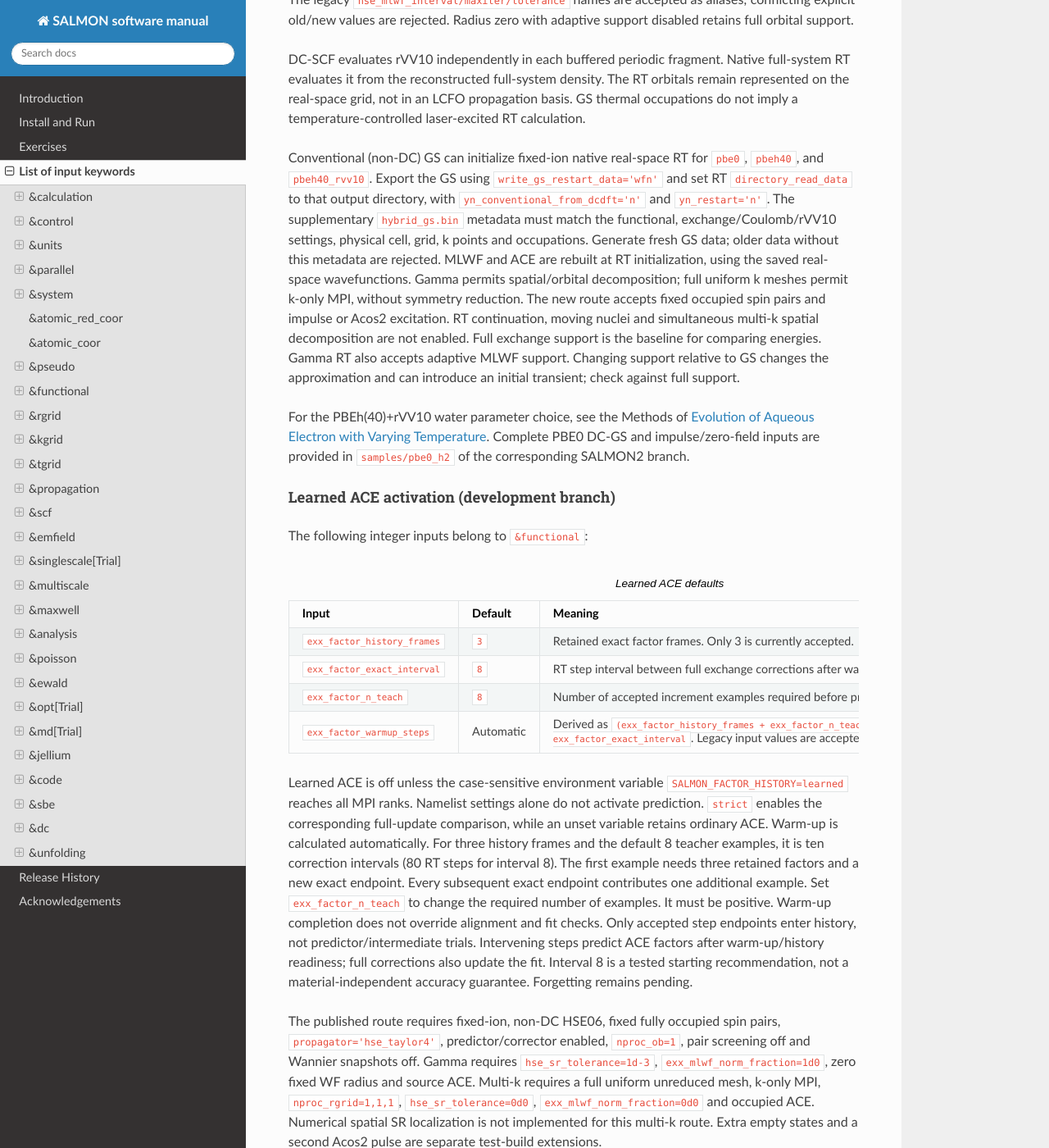
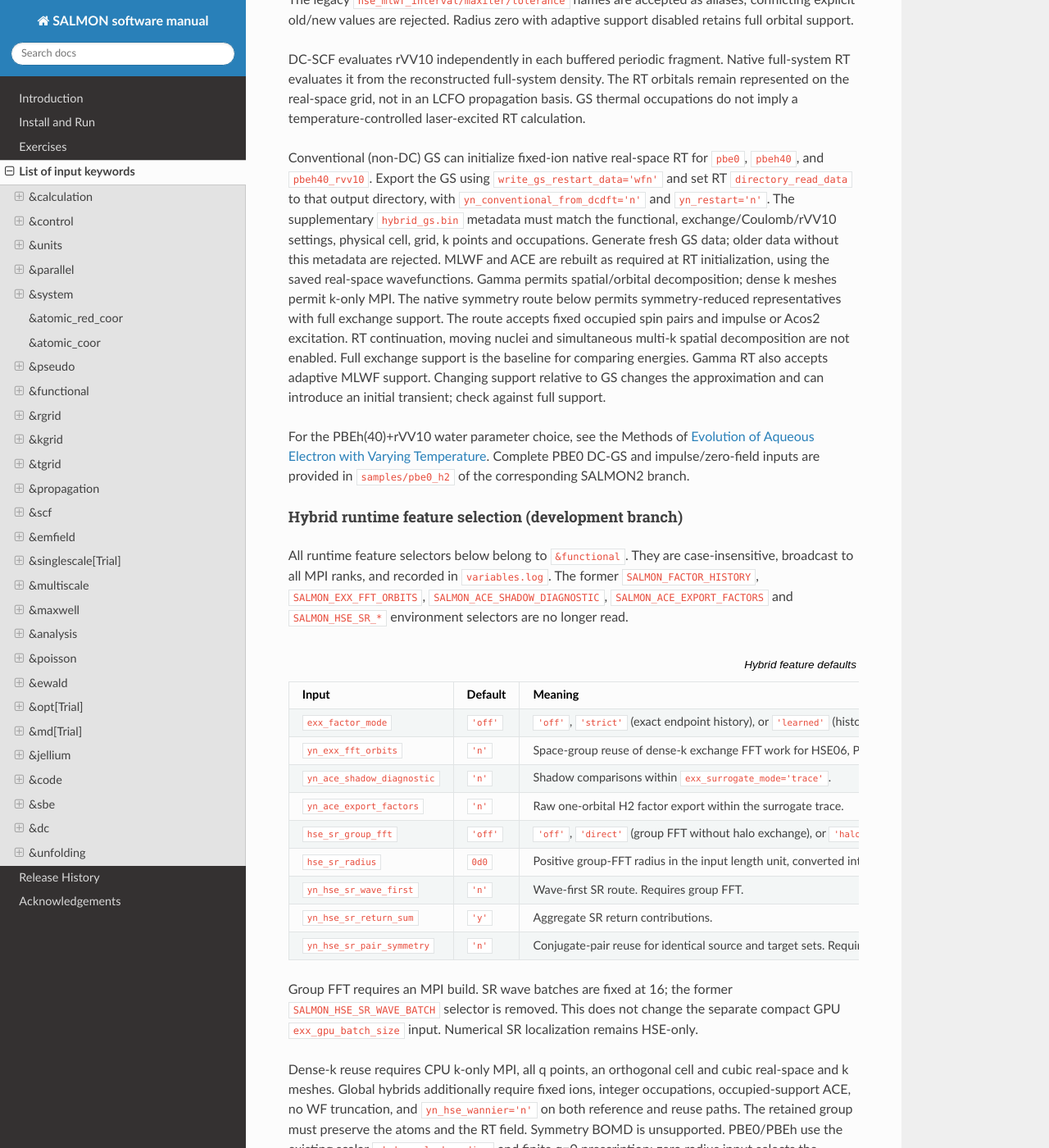
Before and after one commit to SALMON-TDDFT/SALMON-DOCS, a Sphinx documentation site: the page built from source/input_keyword_list.rst, in a window 1280 px wide and 1400 px high, scrolled down 17368 px. Shown: the whole window at 82% size. Built offline with Sphinx 7.4.7 and the Read the Docs theme 3.1.0, drawn with Linux system fonts in a browser that asks for light colours; formulas are drawn with MathJax 3; some of the changed text lies outside the part shown.

Commit message:
Document hybrid namelist controls and automatic PBE pre-SCF

```diff
--- a/source/input_keyword_list.rst
+++ b/source/input_keyword_list.rst
@@ -845,8 +845,10 @@
      - Whether to localize within DC fragments. The default uses full-support
        canonical exchange within each buffered periodic fragment.
    * - ``exx_pre_scf_threshold``
-     - ``0d0``
-     - Positive values enable PBE warm-up before switching to the selected hybrid.
+     - Automatic
+     - Omission selects ``1d-4`` for supported fresh static hybrid GS and zero
+       otherwise. Explicit zero disables PBE initialization. A positive value
+       is a threshold in the selected density residual, not the final accuracy.
    * - ``exx_pre_scf_steps``
      - ``3``
      - Required consecutive qualifying warm-up iterations.
@@ -917,9 +919,10 @@
 The supplementary ``hybrid_gs.bin`` metadata must match the functional,
 exchange/Coulomb/rVV10 settings, physical cell, grid, k points and occupations.
 Generate fresh GS data; older data without this metadata are rejected.
-MLWF and ACE are rebuilt at RT initialization, using the saved real-space
-wavefunctions. Gamma permits spatial/orbital decomposition; full uniform
-k meshes permit k-only MPI, without symmetry reduction. The new route accepts
+MLWF and ACE are rebuilt as required at RT initialization, using the saved
+real-space wavefunctions. Gamma permits spatial/orbital decomposition; dense
+k meshes permit k-only MPI. The native symmetry route below permits
+symmetry-reduced representatives with full exchange support. The route accepts
 fixed occupied spin pairs and impulse or Acos2 excitation. RT continuation,
 moving nuclei and simultaneous multi-k spatial decomposition are not enabled.
 Full exchange support is the baseline for comparing energies. Gamma RT also
@@ -931,6 +934,84 @@
 <https://chemrxiv.org/engage/api-gateway/chemrxiv/assets/orp/resource/item/62ab9df7f5524a36fb1528e8/original/evolution-of-aqueous-electron-with-varying-temperature.pdf>`_.
 Complete PBE0 DC-GS and impulse/zero-field inputs are provided in
 ``samples/pbe0_h2`` of the corresponding SALMON2 branch.
+
+
+Hybrid runtime feature selection (development branch)
+~~~~~~~~~~~~~~~~~~~~~~~~~~~~~~~~~~~~~~~~~~~~~~~~~~~~~
+
+All runtime feature selectors below belong to ``&functional``. They are
+case-insensitive, broadcast to all MPI ranks, and recorded in ``variables.log``.
+The former ``SALMON_FACTOR_HISTORY``, ``SALMON_EXX_FFT_ORBITS``,
+``SALMON_ACE_SHADOW_DIAGNOSTIC``, ``SALMON_ACE_EXPORT_FACTORS`` and
+``SALMON_HSE_SR_*`` environment selectors are no longer read.
+
+.. list-table:: Hybrid feature defaults
+   :header-rows: 1
+   :widths: 35 15 50
+
+   * - Input
+     - Default
+     - Meaning
+   * - ``exx_factor_mode``
+     - ``'off'``
+     - ``'off'``, ``'strict'`` (exact endpoint history), or ``'learned'``
+       (history-based prediction). Prediction remains HSE06-only.
+   * - ``yn_exx_fft_orbits``
+     - ``'n'``
+     - Space-group reuse of dense-k exchange FFT work for HSE06, PBE0,
+       PBEh40 or PBEh40+rVV10. Reference and reuse paths retain the same symmetry.
+   * - ``yn_ace_shadow_diagnostic``
+     - ``'n'``
+     - Shadow comparisons within ``exx_surrogate_mode='trace'``.
+   * - ``yn_ace_export_factors``
+     - ``'n'``
+     - Raw one-orbital H2 factor export within the surrogate trace.
+   * - ``hse_sr_group_fft``
+     - ``'off'``
+     - ``'off'``, ``'direct'`` (group FFT without halo exchange), or ``'halo'``.
+   * - ``hse_sr_radius``
+     - ``0d0``
+     - Positive group-FFT radius in the input length unit, converted internally
+       to bohr. Requires group FFT and positive ``hse_sr_tolerance``.
+   * - ``yn_hse_sr_wave_first``
+     - ``'n'``
+     - Wave-first SR route. Requires group FFT.
+   * - ``yn_hse_sr_return_sum``
+     - ``'y'``
+     - Aggregate SR return contributions.
+   * - ``yn_hse_sr_pair_symmetry``
+     - ``'n'``
+     - Conjugate-pair reuse for identical source and target sets. Requires
+       wave-first and aggregated return.
+
+Group FFT requires an MPI build. SR wave batches are fixed at 16; the former
+``SALMON_HSE_SR_WAVE_BATCH`` selector is removed. This does not change the
+separate compact GPU ``exx_gpu_batch_size`` input. Numerical SR localization
+remains HSE-only.
+
+Dense-k reuse requires CPU k-only MPI, all q points, an orthogonal cell and
+cubic real-space and k meshes. Global hybrids additionally require fixed ions,
+integer occupations, occupied-support ACE, no WF truncation, and
+``yn_hse_wannier='n'`` on both reference and reuse paths. The retained group
+must preserve the atoms and the RT field. Symmetry BOMD is unsupported.
+PBE0/PBEh use the existing scalar ``pbeh_coulomb_radius`` and finite q=0
+prescription; zero radius input selects the existing automatic radius. No
+additional real-space cutoff approximation is introduced by FFT reuse.
+
+For supported fresh static hybrid GS, omitted ``exx_pre_scf_threshold`` selects
+``1d-4``. Three consecutive selected-density residuals below it trigger the
+requested hybrid, resetting mixing history. The final ``threshold`` still
+controls hybrid convergence, and ``nscf`` counts both stages. Explicit
+``exx_pre_scf_threshold=0`` requests direct hybrid SCF. The automatic value is
+zero for nonhybrids, RT/restart, MD/optimization, unsupported density
+mixing/convergence, checkpoint/shutdown and diagnostic modes, and DC without
+positive temperature. Explicit positive incompatible inputs remain errors.
+
+DC-LCFO cache memory has no fixed budget or capacity input. Required bytes are
+retained internally without routine capacity output. The former
+``SALMON_LCFO_CACHE_MIB`` limit is removed. Allocation and I/O failures are
+still reported. The cache only reconstructs the initial real-space orbitals;
+RT does not evolve in a fixed LCFO subspace.
 
 
 Learned ACE activation (development branch)
@@ -959,10 +1040,10 @@
      - Derived as ``(exx_factor_history_frames + exx_factor_n_teach - 1) * exx_factor_exact_interval``.
        Legacy input values are accepted but overwritten by this calculation.
 
-Learned ACE is off unless the case-sensitive environment variable
-``SALMON_FACTOR_HISTORY=learned`` reaches all MPI ranks. Namelist settings
-alone do not activate prediction. ``strict`` enables the corresponding
-full-update comparison, while an unset variable retains ordinary ACE.
+Learned ACE is disabled by ``exx_factor_mode='off'`` (default). Set
+``exx_factor_mode='learned'`` to predict factors, or ``'strict'`` to collect
+exact endpoint history without prediction. Environment variables do not
+activate prediction.
 Warm-up is calculated automatically. For three history frames and the default
 8 teacher examples, it is ten correction intervals (80 RT steps for interval 8).
 The first example needs three retained factors and a new exact endpoint.
@@ -976,9 +1057,10 @@
 
 The published route requires fixed-ion, non-DC HSE06, fixed fully occupied
 spin pairs, ``propagator='hse_taylor4'``, predictor/corrector enabled,
-``nproc_ob=1``, pair screening off and Wannier snapshots off. Gamma requires
-``hse_sr_tolerance=1d-3``, ``exx_mlwf_norm_fraction=1d0``, zero fixed WF radius
-and source ACE. Multi-k requires a full uniform unreduced mesh, k-only MPI,
+pair screening off and Wannier snapshots off. Orbital-distributed history
+requires ScaLAPACK. Gamma requires ``exx_mlwf_norm_fraction=1d0``, zero fixed
+WF radius and source ACE with compatible SR settings. Multi-k permits a full
+uniform mesh or symmetry-reduced representatives with all q points, k-only MPI,
 ``nproc_rgrid=1,1,1``, ``hse_sr_tolerance=0d0``,
 ``exx_mlwf_norm_fraction=0d0`` and occupied ACE. Numerical spatial SR
 localization is not implemented for this multi-k route. Extra empty states
@@ -988,6 +1070,7 @@
 
    &functional
      xc='hse06'
+     exx_factor_mode='learned'
      exx_factor_history_frames=3
      exx_factor_exact_interval=8
      exx_factor_n_teach=8
@@ -1003,9 +1086,8 @@
      yn_predictor_corrector='y'
    /
 
-Launch with the environment variable exported to every rank::
-
-   export SALMON_FACTOR_HISTORY=learned
+Launch using the namelist configuration above::
+
    mpiexec -n 8 /path/to/salmon < inputfile > output.log
 
 Inspect ``variables.log`` and ``FACTOR_HISTORY learned/step/predicted`` output.
@@ -1049,10 +1131,9 @@
      - ``'cpu'``
      - CPU SR implementation.
 
-Use the Gamma example without factor inputs and with SALMON_FACTOR_HISTORY
-unset for ordinary ACE plus SR. Fraction 1 and radius 0 preserve full WF
-support: WF truncation is not required. The learned Gamma adapter specifically
-requires fraction 1, source ACE and SR tolerance 1d-3.
+Use the Gamma example with ``exx_factor_mode='off'`` for ordinary ACE plus SR. Fraction 1 and radius 0 preserve full WF
+support: WF truncation is not required. The learned Gamma adapter requires
+fraction 1, source ACE and compatible SR settings; the example uses 1d-3.
 
 This numerical SR route supports native fixed-ion Gamma HSE06 RT on CPU with
 source-support ACE and compatible Cartesian spatial MPI. Neighbor ranks
```
